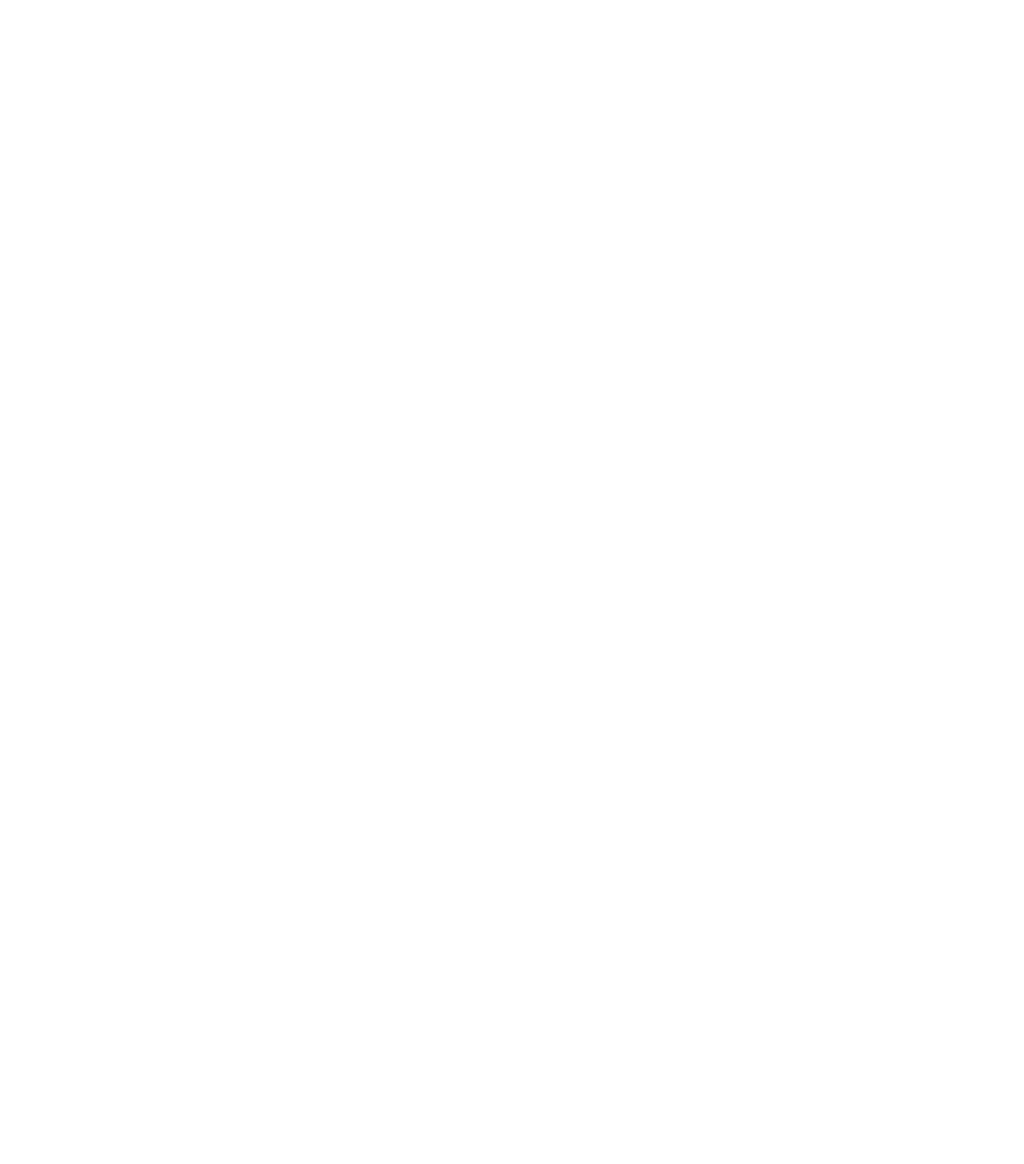
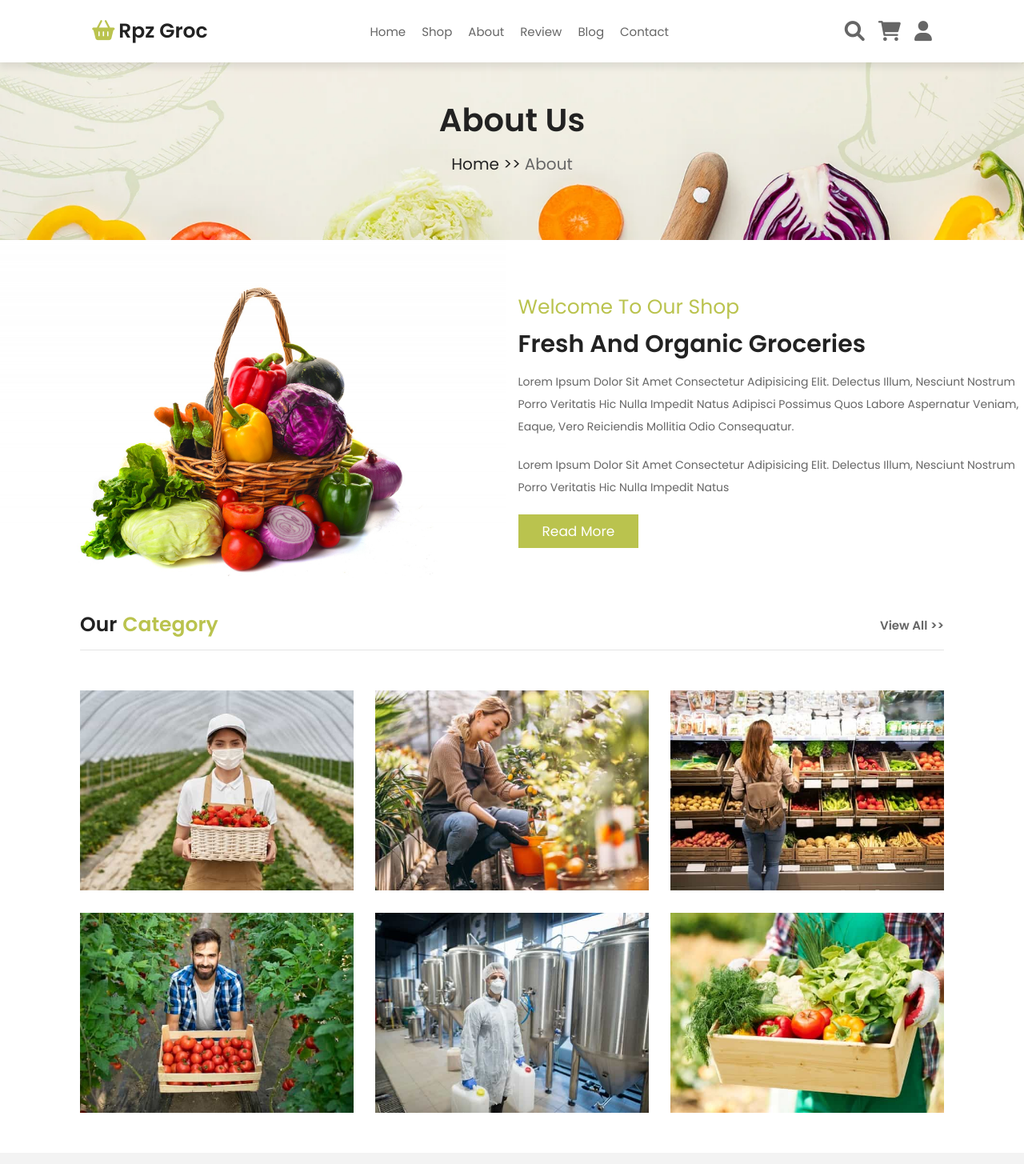
Before and after one commit to rapzaDev/GroceryStoreRPZ, a React (Create React App) app: page /about in a window 1280 px wide. Before the commit this address had no page. Shown: the top 1455 px of the page at 80% size. Before the commit the page ends 800 px from the top, so only its background shows below. Built offline with nearby package versions, Linux system fonts and the light colour scheme.

Commit message:
About Page finished

```diff
--- a/src/App.tsx
+++ b/src/App.tsx
@@ -1,7 +1,7 @@
 import { Routes } from './routes';
 
 function App() {
-  return ( <Routes /> );
+  return <Routes /> ;
 }
 
 export default App;
--- a/src/pages/About/index.tsx
+++ b/src/pages/About/index.tsx
@@ -1,4 +1,5 @@
 import { useState } from 'react';
+import { Link } from 'react-router-dom'
 
 import { ShoppingCart } from '../../components/ShoppingCart';
 import { SearchForm } from '../../components/SearchForm';
@@ -15,7 +16,17 @@ import {
     Searchbtn,
     Cartbtn,
     Loginbtn,
-    Credit
+    Credit,
+    AboutHeading,
+    AboutSection,
+    AboutImg,
+    AboutContent,
+    GallerySection,
+    CategoryTitle,
+    CategoryBox,
+    BoxContainer,
+    Box,
+    CategoryIcons
 } from './styles';
 
 function About() {
@@ -60,18 +71,76 @@ function About() {
         setLoginForm(false);
     }
 
+    const aboutCategoryContent = [
+        <>
+        <Box>
+                        <img src="images/gallery-img-1.jpg" alt="" />
+                        <CategoryIcons className="categoryIcons">
+                            <a href="#" className="fas fa-eye"></a>
+                            <a href="#" className="fas fa-heart"></a>
+                            <a href="#" className="fas fa-share-alt"></a>
+                        </CategoryIcons>
+                    </Box>
+
+                    <Box>
+                        <img src="images/gallery-img-2.jpg" alt="" />
+                        <CategoryIcons className="categoryIcons">
+                            <a href="#" className="fas fa-eye"></a>
+                            <a href="#" className="fas fa-heart"></a>
+                            <a href="#" className="fas fa-share-alt"></a>
+                        </CategoryIcons>
+                    </Box>
+
+                    <Box>
+                        <img src="images/gallery-img-3.jpg" alt="" />
+                        <CategoryIcons className="categoryIcons">
+                            <a href="#" className="fas fa-eye"></a>
+                            <a href="#" className="fas fa-heart"></a>
+                            <a href="#" className="fas fa-share-alt"></a>
+                        </CategoryIcons>
+                    </Box>
+
+                    <Box>
+                        <img src="images/gallery-img-4.jpg" alt="" />
+                        <CategoryIcons className="categoryIcons">
+                            <a href="#" className="fas fa-eye"></a>
+                            <a href="#" className="fas fa-heart"></a>
+                            <a href="#" className="fas fa-share-alt"></a>
+                        </CategoryIcons>
+                    </Box>
+
+                    <Box>
+                        <img src="images/gallery-img-5.jpg" alt="" />
+                        <CategoryIcons className="categoryIcons">
+                            <a href="#" className="fas fa-eye"></a>
+                            <a href="#" className="fas fa-heart"></a>
+                            <a href="#" className="fas fa-share-alt"></a>
+                        </CategoryIcons>
+                    </Box>
+
+                    <Box>
+                        <img src="images/gallery-img-6.jpg" alt="" />
+                        <CategoryIcons className="categoryIcons">
+                            <a href="#" className="fas fa-eye"></a>
+                            <a href="#" className="fas fa-heart"></a>
+                            <a href="#" className="fas fa-share-alt"></a>
+                        </CategoryIcons>
+                    </Box>
+        </>
+    ]
+
     return (
         <AboutContainer>
             <Header className="header">
                 <Logo href="Home.tsx"> <i className="fas fa-shopping-basket"></i>rpz groc</Logo>
 
                 <Navbar className="navbar" active={menuBar}>
-                    <a href="Home.tsx">Home</a>
-                    <a href="Shop.tsx">Shop</a>
-                    <a href="About.tsx">About</a>
-                    <a href="Review.tsx">Review</a>
-                    <a href="Blog.tsx">Blog</a>
-                    <a href="Contact.tsx">Contact</a>
+                    <Link to="/">Home</Link>
+                    <Link to="/shop">Shop</Link>
+                    <Link to="/about">About</Link>
+                    <Link to="/review">Review</Link>
+                    <Link to="/blog">Blog</Link>
+                    <Link to="/contact">Contact</Link>
                 </Navbar>
 
                 <Icons>
@@ -101,6 +170,44 @@ function About() {
 
             </Header>
 
+            <AboutHeading>
+                <h1>about us</h1>
+                <p> <Link to="/">{`home >>`}</Link>about</p>
+            </AboutHeading>
+
+            <AboutSection>
+                <AboutImg>
+                    <img src="images/about-img.jpg" alt="" />
+                </AboutImg>
+
+                <AboutContent>
+                    <span>welcome to our shop</span>
+                    <h3>fresh and organic groceries</h3>
+                    <p>
+                       Lorem ipsum dolor sit amet consectetur adipisicing elit.
+                       Delectus illum, nesciunt nostrum porro veritatis hic nulla impedit natus adipisci possimus
+                       quos labore aspernatur veniam, eaque, vero reiciendis mollitia odio consequatur.
+                    </p>
+                    <p>
+                       Lorem ipsum dolor sit amet consectetur adipisicing elit.
+                       Delectus illum, nesciunt nostrum porro veritatis hic nulla impedit natus
+                    </p>
+                    <Link to="/about">read more</Link>
+
+                </AboutContent>
+            </AboutSection>
+
+            <GallerySection>
+
+                <CategoryTitle>our<span> category</span> <CategoryBox to="/shop">{'view all >>'}</CategoryBox> </CategoryTitle>
+
+                <BoxContainer>
+
+                    {aboutCategoryContent}
+
+                </BoxContainer>
+
+            </GallerySection>
 
             <Footer />
 
--- a/src/pages/About/styles.ts
+++ b/src/pages/About/styles.ts
@@ -1,3 +1,4 @@
+import { Link } from 'react-router-dom';
 import styled from 'styled-components';
 
 interface NavbarProps {
@@ -122,4 +123,227 @@ export const Credit = styled.section`
     @media (max-width: 991px) {
         padding: 3rem 2rem;
     }
+
+
 `
+
+export const AboutHeading = styled.div`
+    background: url('../images/heading-bg.jpg') no-repeat;
+    background-size: cover;
+    background-position: center;
+    text-align: center;
+    padding-top: 12rem;
+    padding-bottom: 8rem;
+
+    h1 {
+        color: var(--black);
+        font-size: 4rem;
+    }
+
+    p {
+        padding-top: 1rem;
+        font-size: 2rem;
+        color: var(--light-color);
+
+        a {
+            color: var(--black);
+            padding-right: .5rem;
+
+            transition: color .2s linear;
+            &:hover {
+                color: var(--green);
+            }
+        }
+    }
+`
+
+export const AboutSection = styled.section`
+    display: flex;
+    align-items: center;
+    flex-wrap: wrap;
+    gap: 1.5rem;
+`
+
+export const AboutImg = styled.div`
+    flex: 1 1 40rem;
+
+    img {
+        width: 100%;
+    }
+`
+
+export const AboutContent = styled.div`
+    flex: 1 1 40rem;
+
+    a {
+        display: inline-block;
+        margin-top: 1rem;
+        padding: .8rem 3rem;
+        background: var(--green);
+        color: var(--white);
+        font-size: 1.7rem;
+        cursor: pointer;
+
+        transition: background .3s;
+
+        &:hover {
+            background: var(--black);
+        }
+
+        text-align: center;
+
+    }
+
+    span {
+        color: var(--green);
+        font-size: 2.5rem;
+    }
+
+    h3 {
+        color: var(--black);
+        font-size: 3rem;
+        padding-top: .5rem;
+    }
+
+    p {
+        color: var(--light-color);
+        font-size: 1.4rem;
+        line-height: 2;
+        padding: 1rem 0;
+    }
+
+
+`
+
+export const GallerySection = styled.section`
+    padding: 0 10rem;
+
+    @media(max-width: 768px) {
+        padding: 0 3rem;
+    }
+`;
+
+export const CategoryTitle = styled.h1`
+    display: flex;
+    align-items: center;
+    font-size: 2.5rem;
+    margin-bottom: 3rem;
+    padding: 1.2rem 0;
+    border-bottom: var(--border);
+    color: var(--black);
+
+    span {
+        color: var(--green);
+        padding-left: .7rem;
+    }
+
+    a {
+        margin-left: auto;
+        color: var(--light-color);
+        font-size: 1.5rem;
+
+        transition: color .2s linear;
+            &:hover {
+                color: var(--green);
+            }
+
+    }
+`
+
+export const CategoryBox = styled(Link)`
+    text-align: center;
+
+    img {
+        height: 15rem;
+    }
+
+    h3 {
+        font-size: 2rem;
+        margin: 1rem 0;
+        color: var(--light-color);
+    }
+
+    &:hover {
+        transition: .2s linear;
+        transform: scale(1.2);
+
+        h3 {
+            color: var(--green);
+        }
+    }
+
+
+`;
+
+
+export const BoxContainer = styled.div`
+    display: grid;
+    grid-template-columns: repeat(3, auto);
+    gap: 2.75rem;
+
+    padding: 2rem 0 5rem 0;
+    justify-content: center;
+
+
+    @media(max-width: 1337px) {
+        grid-template-columns: repeat(3, auto);
+        justify-content: space-around;
+    }
+
+    @media(max-width: 790px) {
+        grid-template-columns: repeat(2, auto);
+        justify-content: space-around;
+    }
+
+    @media(max-width: 540px) {
+        grid-template-columns: repeat(1, auto);
+        gap: none;
+    }
+`;
+
+export const Box = styled.div`
+    height: 25rem;
+    overflow: hidden;
+    position: relative;
+
+    img {
+        height: 100%;
+        width: 100%;
+        object-fit: cover;
+
+        transition: .2s linear;
+        &:hover {
+            transform: scale(1.2);
+        }
+
+    }
+
+    &:hover div.categoryIcons {
+        bottom: 0;
+    }
+
+`;
+
+export const CategoryIcons = styled.div`
+    text-align: center;
+    background: rgba(0, 0, 0, .7);
+    padding: 1.5rem 0;
+    position: absolute;
+    bottom: -6rem; left: 0; right: 0;
+    z-index: 10;
+
+    a {
+        font-size: 2.5rem;
+        color: var(--white);
+        margin: 0 1.5rem;
+
+        transition: color .2s linear;
+        &:hover {
+            color: var(--green);
+        }
+
+    }
+
+    transition: .2s linear;
+
+`
--- a/src/pages/Home/index.tsx
+++ b/src/pages/Home/index.tsx
@@ -188,11 +188,11 @@ function Home() {
 
                 <Navbar className="navbar" active={menuBar}>
                     <HomeLink to="/">Home</HomeLink>
-                    <HomeLink to="Shop">Shop</HomeLink>
-                    <HomeLink to="About">About</HomeLink>
-                    <HomeLink to="Review">Review</HomeLink>
-                    <HomeLink to="Blog">Blog</HomeLink>
-                    <HomeLink to="Contact">Contact</HomeLink>
+                    <HomeLink to="/shop">Shop</HomeLink>
+                    <HomeLink to="/about">About</HomeLink>
+                    <HomeLink to="/review">Review</HomeLink>
+                    <HomeLink to="/blog">Blog</HomeLink>
+                    <HomeLink to="/contact">Contact</HomeLink>
                 </Navbar>
 
                 <Icons>
--- a/src/pages/Review/index.tsx
+++ b/src/pages/Review/index.tsx
@@ -17,6 +17,7 @@ import {
     Loginbtn,
     Credit
 } from './styles';
+import { Link } from 'react-router-dom';
 
 function Review() {
 
@@ -66,12 +67,12 @@ function Review() {
                 <Logo href="Home.tsx"> <i className="fas fa-shopping-basket"></i>rpz groc</Logo>
 
                 <Navbar className="navbar" active={menuBar}>
-                    <a href="Home.tsx">Home</a>
-                    <a href="Shop.tsx">Shop</a>
-                    <a href="About.tsx">About</a>
-                    <a href="Review.tsx">Review</a>
-                    <a href="Blog.tsx">Blog</a>
-                    <a href="Contact.tsx">Contact</a>
+                    <Link to="/">Home</Link>
+                    <Link to="/shop">Shop</Link>
+                    <Link to="/about">About</Link>
+                    <Link to="/review">Review</Link>
+                    <Link to="/blog">Blog</Link>
+                    <Link to="/contact">Contact</Link>
                 </Navbar>
 
                 <Icons>
--- a/src/pages/Shop/index.tsx
+++ b/src/pages/Shop/index.tsx
@@ -336,10 +336,10 @@ function Shop() {
                 <Navbar className="navbar" active={menuBar}>
                     <Link to="/">Home</Link>
                     <Link to="/shop">Shop</Link>
-                    <Link to="About">About</Link>
-                    <Link to="Review">Review</Link>
-                    <Link to="Blog">Blog</Link>
-                    <Link to="Contact">Contact</Link>
+                    <Link to="/about">About</Link>
+                    <Link to="/review">Review</Link>
+                    <Link to="/blog">Blog</Link>
+                    <Link to="/contact">Contact</Link>
                 </Navbar>
 
                 <Icons>
--- a/src/routes/index.tsx
+++ b/src/routes/index.tsx
@@ -2,13 +2,15 @@ import { Route , Routes as RouterDOMRoutes } from "react-router-dom";
 
 import { Home } from "../pages/Home";
 import { Shop } from "../pages/Shop";
+import { About } from "../pages/About";
+import { Review } from "../pages/Review";
 
 const Routes: React.FC = () => (
     <RouterDOMRoutes>
         <Route path="/" element={ <Home/> }/>
         <Route path="/shop" element={ <Shop/> }/>
-        {/* <Route path="/review" element={ <Review/> }/> */}
-        {/* <Route path="/about" element={ <About/> }/> */}
+        <Route path="/about" element={ <About/> }/>
+        <Route path="/review" element={ <Review/> }/>
         {/* <Route path="/blog" element={ <Blog/> }/> */}
     </RouterDOMRoutes>
 );
```
Also changed, not shown: src/pages/Shop/styles.ts (+24 -2 lines).
